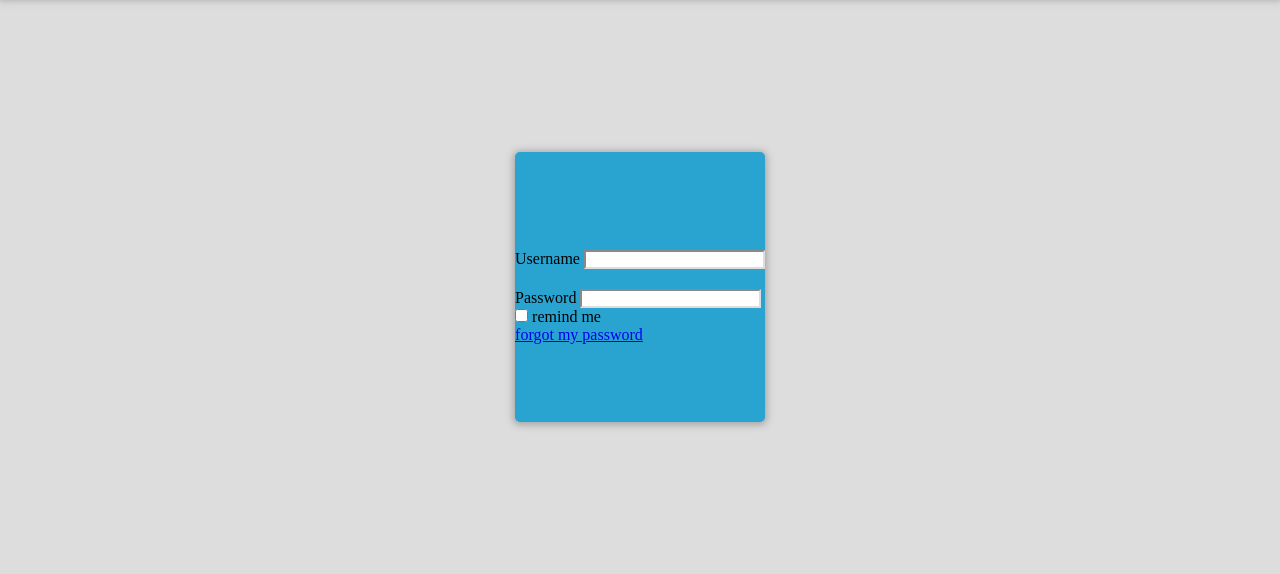
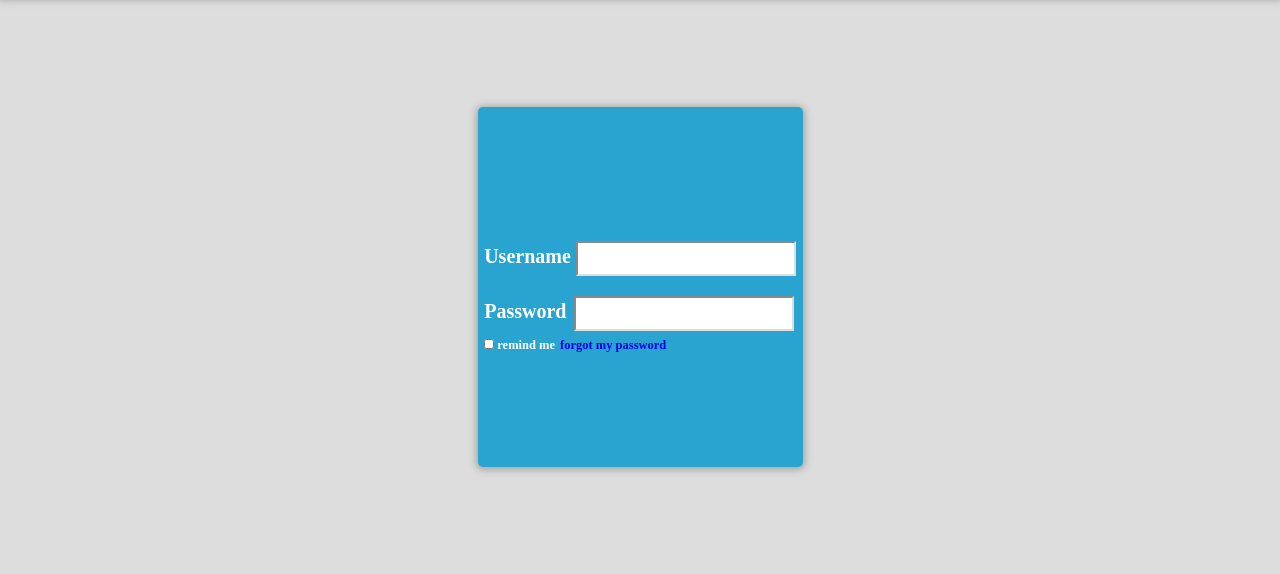
Before and after one commit to 3tshhh/1stwebPro, a plain HTML site: page index.html in a window 1280 px wide. Shown: the part 73-647 px from the top of the page. Drawn offline with Linux system fonts and the light colour scheme.

Commit message:
first-day-edit

```diff
--- a/index.css
+++ b/index.css
@@ -111,23 +111,54 @@ main{
 }
 
 main .reg-box{
-    width: 250px;
-    height: 270px;
+    width: 325px;
+    height: 360px;
     background-color: #29a4d1;
     box-shadow: 0px 1px 7px 2px #888888a6;
     border-radius: 5px;
     display: flex;
     justify-content: center;
     align-items: center;
+    color: white;
+    font-weight: bold;
+    font-size: 20px;
+}
+
+.pass{
+    margin-left: 3px;
 }
 
 #input-text-box{
     background-color: white;
     border-color: #DDD;
     margin-top: 20px;
+    height: 35px;
+    width: 220px;
 }
 
+#remind-me{
+    width: 10px;
+    height: 10px;
+}
 
+#remind-me,
+#hov:hover{
+    cursor: pointer;
+}
+
+.forgot-my-password-class,
+.remind-me-class{
+    display: inline-block;
+}
+
+.forgot-my-password-class a{
+    font-size: 12.5px;
+    text-decoration: none;
+}
+
+.remind-me-class{
+    font-size: 12.5px;
+}
 
 footer{
     grid-area: foot;
--- a/index.html
+++ b/index.html
@@ -23,20 +23,20 @@
 </div>
     <main>
         <div class="reg-box">
-            <form>
+            <form action="" method="POST">
                 <div>
                     <label>Username</label>
                     <input id="input-text-box" type="username" name="user">
                 </div>
                 <div>
                     <label>Password</label>
-                    <input id="input-text-box" type="password" name="password">
+                    <input id="input-text-box" class="pass" type="password" name="password">
                 </div>
-                <div>
+                <div class="remind-me-class">
                     <input id="remind-me" type="checkbox" name="checkbox">
-                    <label for="remind-me">remind me</label>
+                    <label id="hov" for="remind-me">remind me</label>
                 </div>
-                <div>
+                <div class="forgot-my-password-class">
                     <a href="#">forgot my password</a>
                 </div>
             </form>
```
